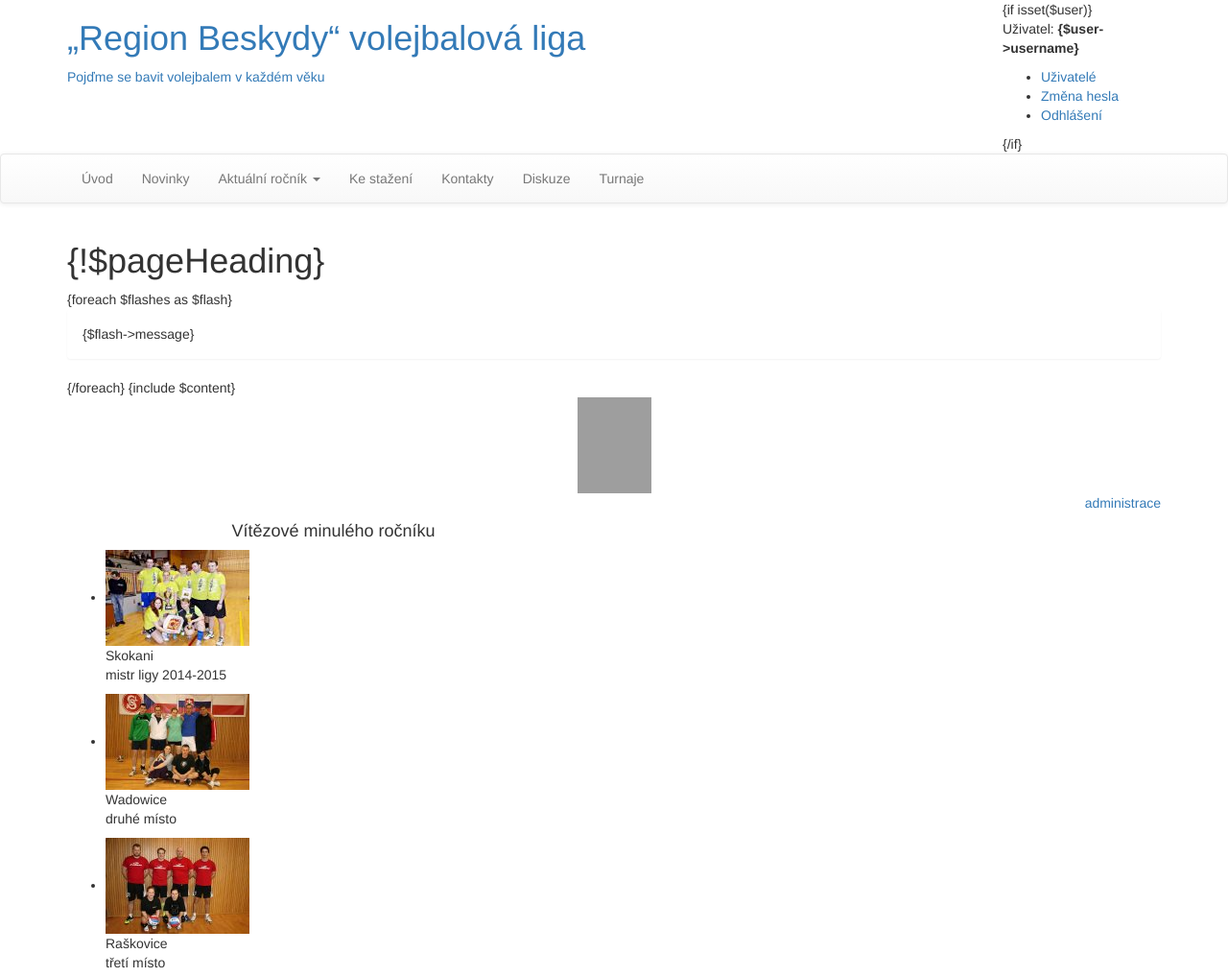
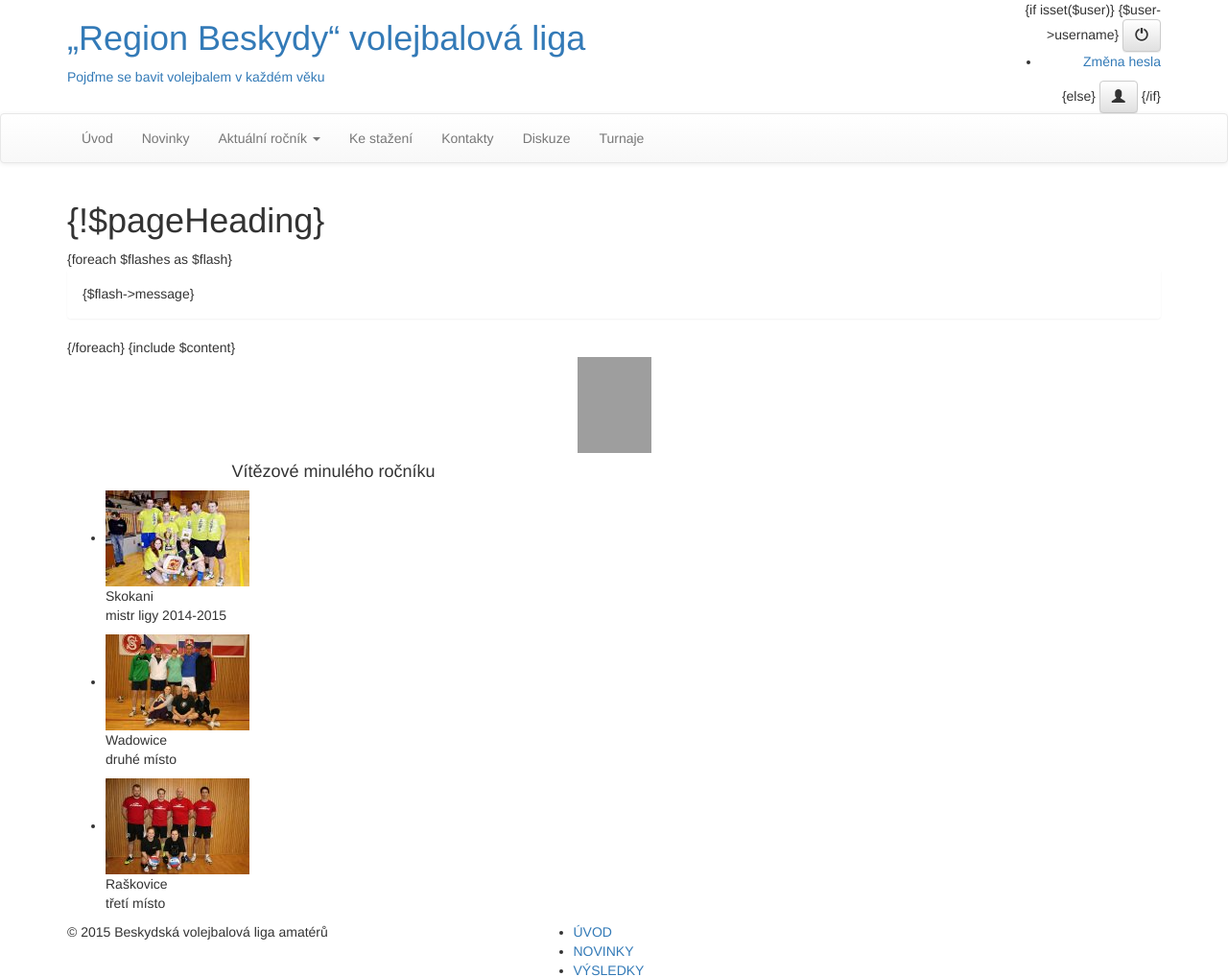
Before and after one commit to davehell/rbvl, a PHP site: page /app/templates/@layout.phtml in a window 1280 px wide. Shown: the top 1018 px of the page at 96% size. Run offline with PHP 8.4, Linux system fonts and the light colour scheme; some libraries are stand-ins or nearby versions; grey boxes are pictures that could not be loaded.

Commit message:
uprava odkazu na prihlaseni

```diff
--- a/app/templates/@layout.phtml
+++ b/app/templates/@layout.phtml
@@ -32,14 +32,15 @@
           <p>Pojďme se bavit volejbalem v každém věku</p>
         </a>
       </div>
-      <div class="col-md-2">
+      <div class="col-md-2 uziv text-right">
         {if isset($user)}
-        <p id="logged-in">Uživatel: <strong>{$user->username}</strong></p>
+          {$user->username}
+          <a href="{link Auth:logout}" class="btn btn-default" title="Odhlášení uživatele"><span class="glyphicon glyphicon-off"></span></a>
         <ul>
-          <li><a href="{link Uzivatele:}" title="Správa uživatelů">Uživatelé</a></li>
           <li><a href="{link Uzivatele:change}" title="Změna uživatelského jména a hesla">Změna hesla</a></li>
-          <li><a href="{link Auth:logout}" title="Odhlášení z administrace">Odhlášení</a></li>
         </ul>
+        {else}
+          <a href="{link Auth:login}" class="btn btn-default" title="Přihlášení uživatele"><span class="glyphicon glyphicon-user"></span></a>
         {/if}
       </div>
     </div>
@@ -118,9 +119,6 @@
           <div class="text-center">
             <a href="http://www.regionbeskydy.cz/" title="Region Beskydy"><img src="{$baseUri}img/rb_logo.png" height="100px" width="77px" alt="Region Beskydy" /></a>
           </div>
-<span class="pull-right">
-  <a href="{link Auth:login}" title="">administrace</a><br />
-</span>
         </div>
       </div> <!-- .row -->
     </div> <!-- .container -->
```
Also changed, not shown: css/styles.css (+7 -4 lines).
